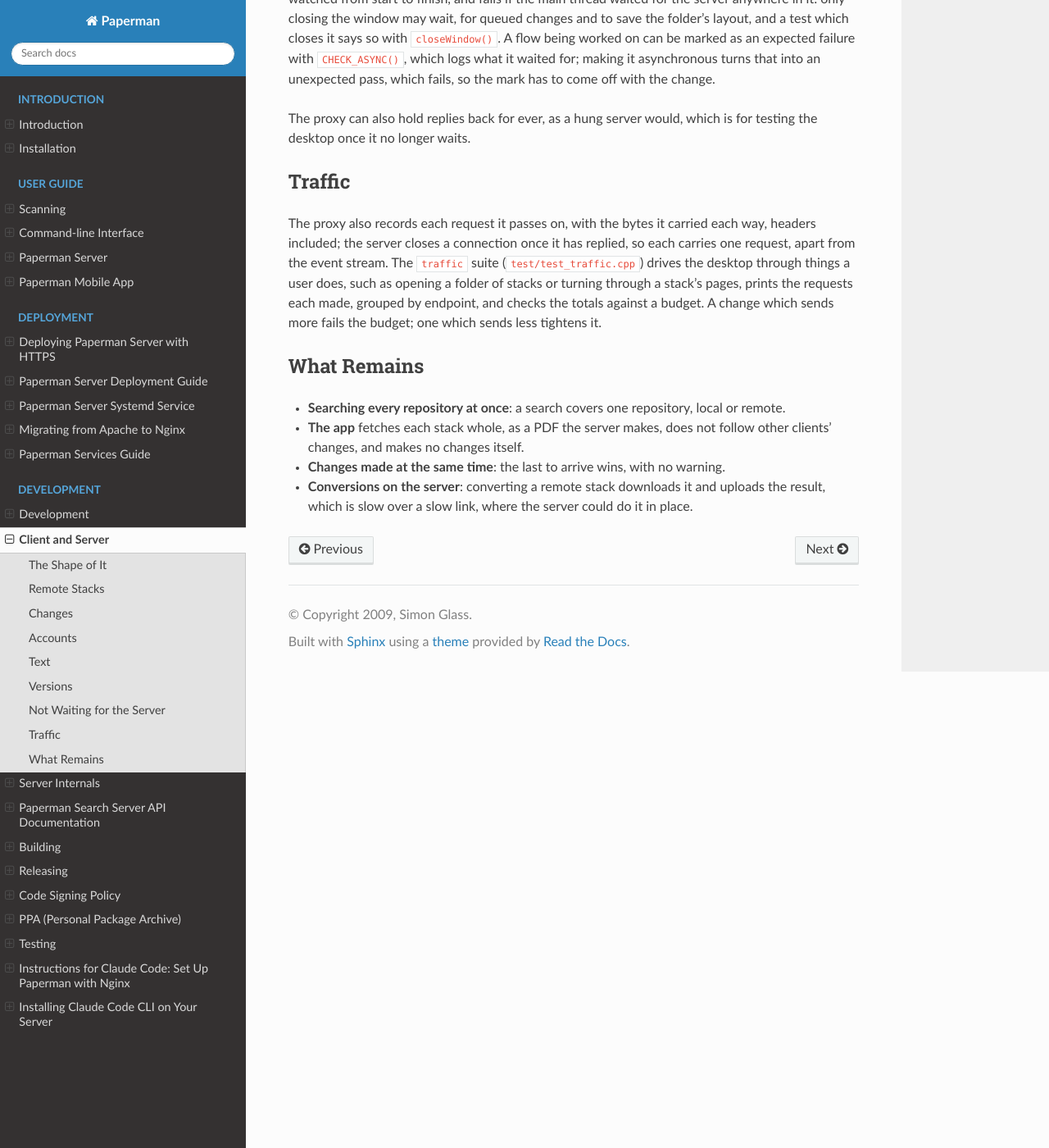
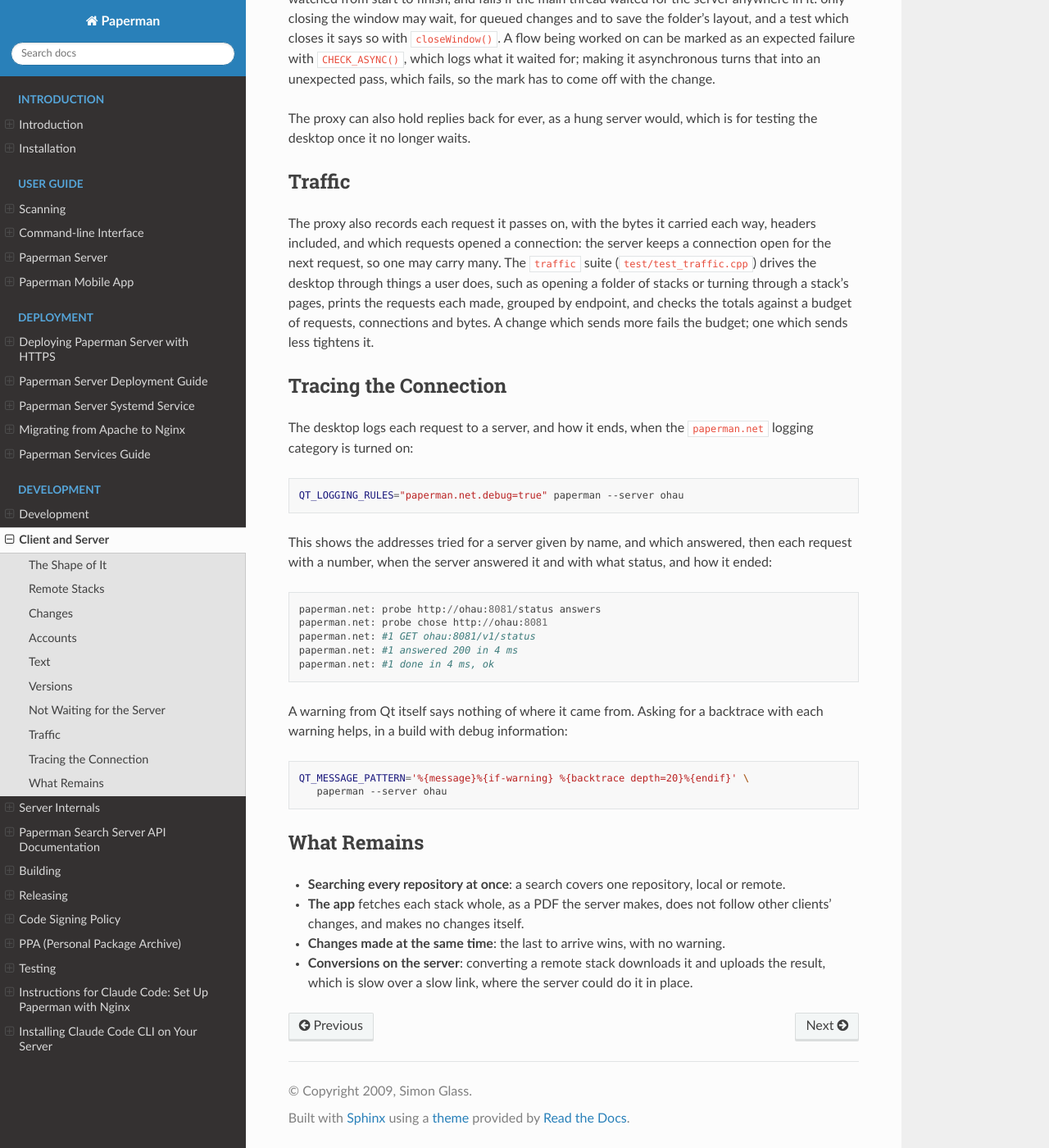
Before and after one commit to sjg20/paperman, a Sphinx documentation site: the page built from doc/client-server.rst, in a window 1280 px wide and 1400 px high, scrolled down 4078 px. Shown: the whole window at 82% size. Built offline with Sphinx 7.4.7 and the Read the Docs theme 3.1.0, drawn with Linux system fonts in a browser that asks for light colours.

Commit message:
doc: Describe how to trace the connection to a server
Nothing says how to see what the desktop asks of a server, and the
section on the traffic tests still says that the server closes each
connection once it has replied, which it no longer does.

Describe the paperman.net logging category, with what it shows, and
how to have Qt give a backtrace with each warning. Say that a
connection may carry many requests, and that the traffic budgets count
connections too.

Co-developed-by: Claude Opus 5.5 (1M context) <noreply@anthropic.com>
Claude-Session: https://claude.ai/code/session_01BxfLL7T8McSpFMMxYekitE

```diff
--- a/doc/client-server.rst
+++ b/doc/client-server.rst
@@ -221,13 +221,42 @@ Traffic
 -------
 
 The proxy also records each request it passes on, with the bytes it
-carried each way, headers included; the server closes a connection once
-it has replied, so each carries one request, apart from the event
-stream. The ``traffic`` suite (``test/test_traffic.cpp``) drives the
-desktop through things a user does, such as opening a folder of stacks
-or turning through a stack's pages, prints the requests each made,
-grouped by endpoint, and checks the totals against a budget. A change
-which sends more fails the budget; one which sends less tightens it.
+carried each way, headers included, and which requests opened a
+connection: the server keeps a connection open for the next request, so
+one may carry many. The ``traffic`` suite (``test/test_traffic.cpp``)
+drives the desktop through things a user does, such as opening a folder
+of stacks or turning through a stack's pages, prints the requests each
+made, grouped by endpoint, and checks the totals against a budget of
+requests, connections and bytes. A change which sends more fails the
+budget; one which sends less tightens it.
+
+Tracing the Connection
+----------------------
+
+The desktop logs each request to a server, and how it ends, when the
+``paperman.net`` logging category is turned on:
+
+.. code-block:: bash
+
+   QT_LOGGING_RULES="paperman.net.debug=true" paperman --server ohau
+
+This shows the addresses tried for a server given by name, and which
+answered, then each request with a number, when the server answered it
+and with what status, and how it ended::
+
+   paperman.net: probe http://ohau:8081/status answers
+   paperman.net: probe chose http://ohau:8081
+   paperman.net: #1 GET ohau:8081/v1/status
+   paperman.net: #1 answered 200 in 4 ms
+   paperman.net: #1 done in 4 ms, ok
+
+A warning from Qt itself says nothing of where it came from. Asking for a
+backtrace with each warning helps, in a build with debug information:
+
+.. code-block:: bash
+
+   QT_MESSAGE_PATTERN='%{message}%{if-warning} %{backtrace depth=20}%{endif}' \
+      paperman --server ohau
 
 What Remains
 ------------
```
